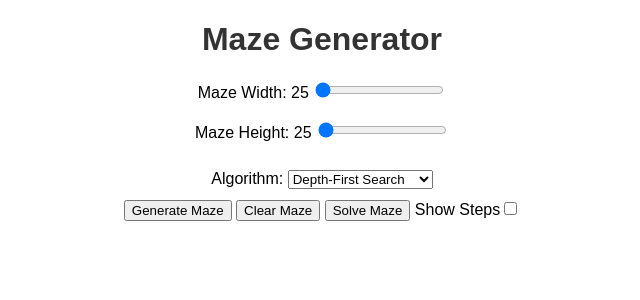
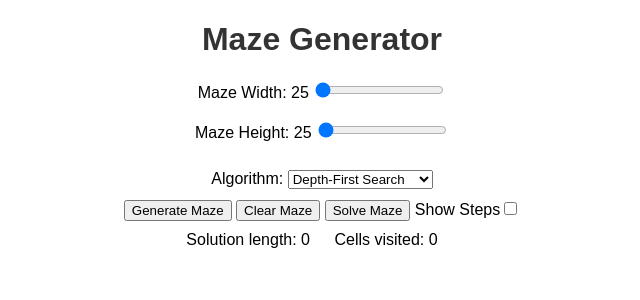
Before and after one commit to EthanWang03/Maze-Project, a Flask app: page / in a window 1280 px wide. Shown: the top 300 px of the page, without its empty margins (318-958 px from the left). Run offline with Flask 3, Linux system fonts and the light colour scheme.

Commit message:
added counters for solution length and cells visited

```diff
--- a/app.py
+++ b/app.py
@@ -1,5 +1,7 @@
 from flask import Flask, render_template, request, jsonify, json
-from maze import generate_maze_dfs, solve_maze_dfs, solve_maze_bfs
+from maze import generate_maze_dfs
+from bfs import solve_maze_bfs
+from dfs import solve_maze_dfs
 
 app = Flask(__name__)
 
@@ -39,7 +41,7 @@ def solve_maze():
 
     selected_algorithm = request.form.get('algorithm')
 
-    print(selected_algorithm)
+    # print(selected_algorithm)
 
     # Solve the maze
     # Solve the maze
--- a/maze.py
+++ b/maze.py
@@ -1,101 +1,4 @@
 import random
-from collections import deque
-
-def solve_maze_dfs(maze, start, end):
-
-    # Checks if the move is valid (if there is a path there)
-    def is_valid_move(row, col):
-        rows, cols = len(maze), len(maze[0])
-        return 0 <= row < rows and 0 <= col < cols and maze[row][col] == 0
-
-    # Stack for DFS algorithm
-    stack = [(start[0], start[1])]
-
-    # Set to keep track of visited cells
-    visited = set(stack)
-
-    # Path to exit
-    path = []
-
-    allVisitied = []
-
-    allVisitied.append((1,0))
-
-    while stack:
-
-        # Current position
-        row, col = stack[-1]
-
-        if (row, col) == end:
-            # Record the path
-            path.extend(stack)
-            allVisitied.extend(visited)
-            break
-
-        found = False
-
-        for dr, dc in [(-1, 0), (1, 0), (0, -1), (0, 1)]:
-            new_row, new_col = row + dr, col + dc
-            if is_valid_move(new_row, new_col) and (new_row, new_col) not in visited:
-                visited.add((new_row, new_col))
-                allVisitied.append((new_row, new_col))
-                stack.append((new_row, new_col))
-                found = True
-                break
-
-        if not found:
-            stack.pop()  # Backtrack
-    """
-    if path:
-        for r, c in path:
-            # Mark solution path
-            maze[r][c] = 2
-    else:
-        print("No path found.")
-    """
-
-    # print(allVisitied)
-
-    return path, allVisitied
-
-def solve_maze_bfs(maze, start, end):
-    # Checks if the move is valid (if there is a path there)
-    def is_valid_move(row, col):
-        rows, cols = len(maze), len(maze[0])
-        return 0 <= row < rows and 0 <= col < cols and maze[row][col] == 0
-
-    # Queue for BFS algorithm
-    queue = deque([(start[0], start[1])])
-
-    # Set to keep track of visited cells
-    allVisited = [(start[0], start[1])]
-
-    # Dictionary to store parent information for reconstructing the path
-    parents = {(start[0], start[1]): None}
-
-    while queue:
-        # Current position
-        row, col = queue.popleft()
-
-        if (row, col) == end:
-            # Reconstruct the path from end to start
-            path = []
-            while (row, col) != start:
-                path.append((row, col))
-                row, col = parents[(row, col)]
-            path.append(start)
-            path.reverse()
-            return path, allVisited
-
-        for dr, dc in [(-1, 0), (1, 0), (0, -1), (0, 1)]:
-            new_row, new_col = row + dr, col + dc
-            if is_valid_move(new_row, new_col) and (new_row, new_col) not in allVisited:
-                allVisited.append((new_row, new_col))
-                queue.append((new_row, new_col))
-                parents[(new_row, new_col)] = (row, col)
-
-    # No path found
-    return [], allVisited
 
 def generate_maze_dfs(width, height):
     # Create a grid of cells
--- a/static/script.js
+++ b/static/script.js
@@ -2,10 +2,19 @@ const widthSlider = document.getElementById('width-slider');
 const widthValue = document.getElementById('width-value');
 const heightSlider = document.getElementById('height-slider');
 const heightValue = document.getElementById('height-value');
+
 const mazeContainer = document.getElementById('maze-container');
+
 const generateButton = document.getElementById('generate-button');
+
 const solveButton = document.getElementById('solve-button');
+
 const clearButton = document.getElementById('clear-button');
+
+const solutionLength = document.getElementById('solution-length');
+const solutionLengthValue = document.getElementById('solution-length-value');
+const cellsVisited = document.getElementById('cells-visited');
+const cellsVisitedValue = document.getElementById('cells-visited-value');
 
 mazeArray = undefined;
 
@@ -69,7 +78,10 @@ function renderMaze(mazeArray) {
 
     // Create a table element to represent the maze
     const table = document.createElement('table');
-    table.classList.add('maze-table'); // You can apply CSS styles to this class
+    table.classList.add('maze-table');
+
+    solutionLengthValue.textContent = 0;
+    cellsVisitedValue.textContent = 0;
 
     // Iterate through the mazeArray and create rows and cells accordingly
     for (let row of mazeArray) {
@@ -102,7 +114,7 @@ function renderMaze(mazeArray) {
     mazeContainer.appendChild(table);
 }
 
-function renderMazeSolution(pathArray) {
+function renderMazeSolution(visitedArray, pathArray) {
     const solutionStyle = 'solution';
     const pathStyle = 'path';
     const mazeTable = document.querySelector('.maze-table');
@@ -128,6 +140,9 @@ function renderMazeSolution(pathArray) {
             }
         }
     }
+
+    solutionLengthValue.textContent = pathArray.length;
+    cellsVisitedValue.textContent = visitedArray.length;
 }
 
 function wipeMaze() {
@@ -139,6 +154,9 @@ function wipeMaze() {
     // clear any delayed processes
     timeoutIds.forEach(id => clearTimeout(id));
     timeoutIds = [];
+
+    solutionLengthValue.textContent = 0;
+    cellsVisitedValue.textContent = 0;
 
     if (mazeTable) {
         const rows = mazeTable.getElementsByTagName('tr');
@@ -169,12 +187,15 @@ function wipeMaze() {
     }
 }
 
-// render the steps that dfs uses to find the maze solution
+// render the steps that are used to find the maze solution
 function renderMazeSolutionWithSteps(visitedArray, pathArray) {
     const visitedStyle = 'visited';
     const pathStyle = 'path';
     const solutionStyle = 'solution';
     const mazeTable = document.querySelector('.maze-table');
+
+    var solutionCounter = 0;
+    var visitedCounter = 0;
 
     // clear any delayed processes
     timeoutIds.forEach(id => clearTimeout(id));
@@ -198,11 +219,16 @@ function renderMazeSolutionWithSteps(visitedArray, pathArray) {
                         if (pathArray.some(([pathRow, pathCol]) => pathRow === row && pathCol === col)) {
                             cells[col].classList.remove(pathStyle);
                             cells[col].classList.add(solutionStyle);
+                            solutionCounter = solutionCounter + 1;
+                            visitedCounter = visitedCounter + 1
                         } else {
                             cells[col].classList.remove(pathStyle);
                             cells[col].classList.add(visitedStyle);
+                            visitedCounter = visitedCounter + 1
                         }
                     }
+                    solutionLengthValue.textContent = solutionCounter;
+                    cellsVisitedValue.textContent = visitedCounter;
                 }
             }, i * 50);
 
@@ -268,7 +294,7 @@ function solveMaze() {
                 renderMazeSolutionWithSteps(visitedArray, pathArray);
             } else {
                 wipeMaze();
-                renderMazeSolution(pathArray);
+                renderMazeSolution(visitedArray, pathArray);
             }
         })
         .catch(error => console.error('Error:', error));
--- a/static/style.css
+++ b/static/style.css
@@ -10,6 +10,15 @@ h1 {
 /* style for selector container */
 .selector-container {
     padding: 10px;
+}
+
+/* style for solution display container */
+.solution-container {
+    padding: 10px;
+}
+
+.solution-container > * {
+    margin-right: 20px;
 }
 
 /* Style for the maze container */
--- a/templates/maze.html
+++ b/templates/maze.html
@@ -37,6 +37,10 @@
         <!-- Checkbox for displaying steps -->
         <label id="step-button">Show Steps<input type="checkbox" id="showStepsCheckbox"></label>
 
+        <div class="solution-container">
+            <label for="solution-length">Solution length: <span id="solution-length-value">0</span></label>
+            <label for="cells-visited">Cells visited: <span id="cells-visited-value">0</span></label>
+        </div>
     </form>
     <div id="maze-container">
         <!-- Maze will be rendered here -->
```
Also changed, not shown: bfs.py (added, +42 -0 lines), dfs.py (added, +61 -0 lines).
